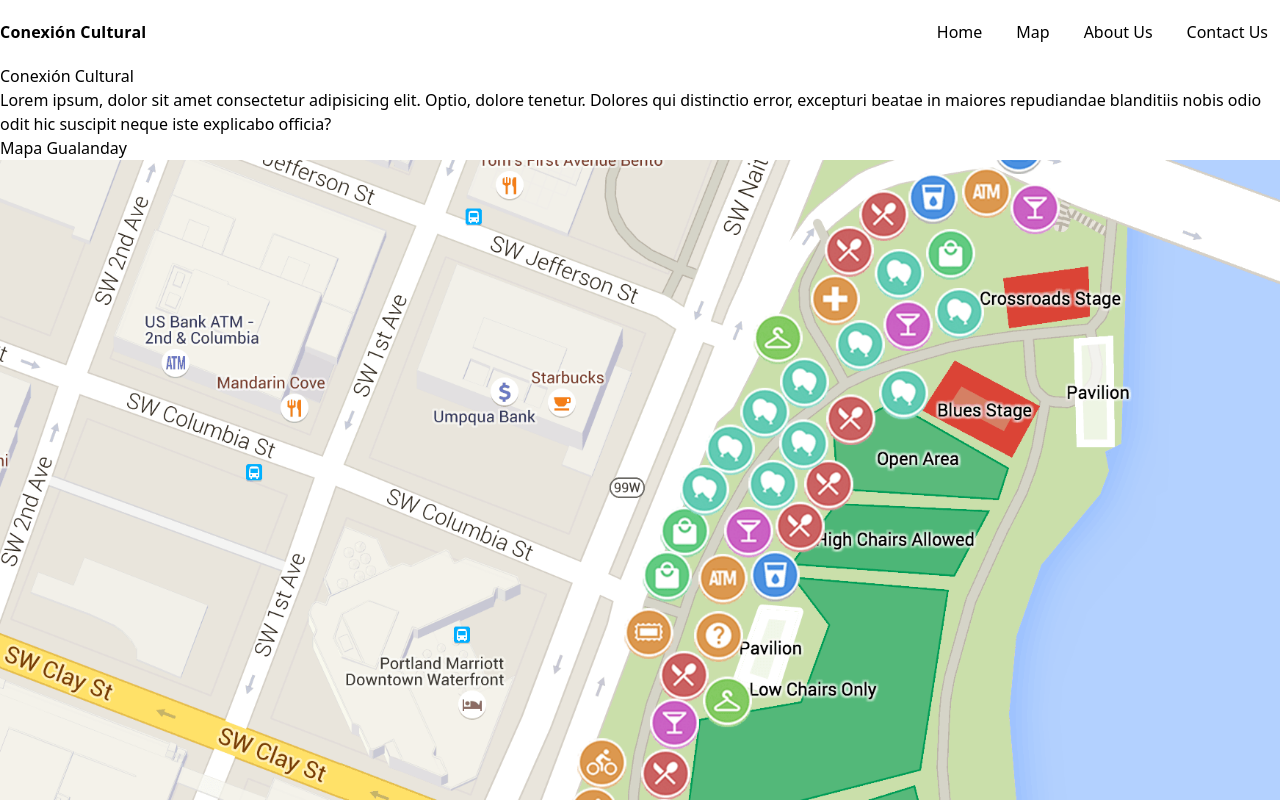
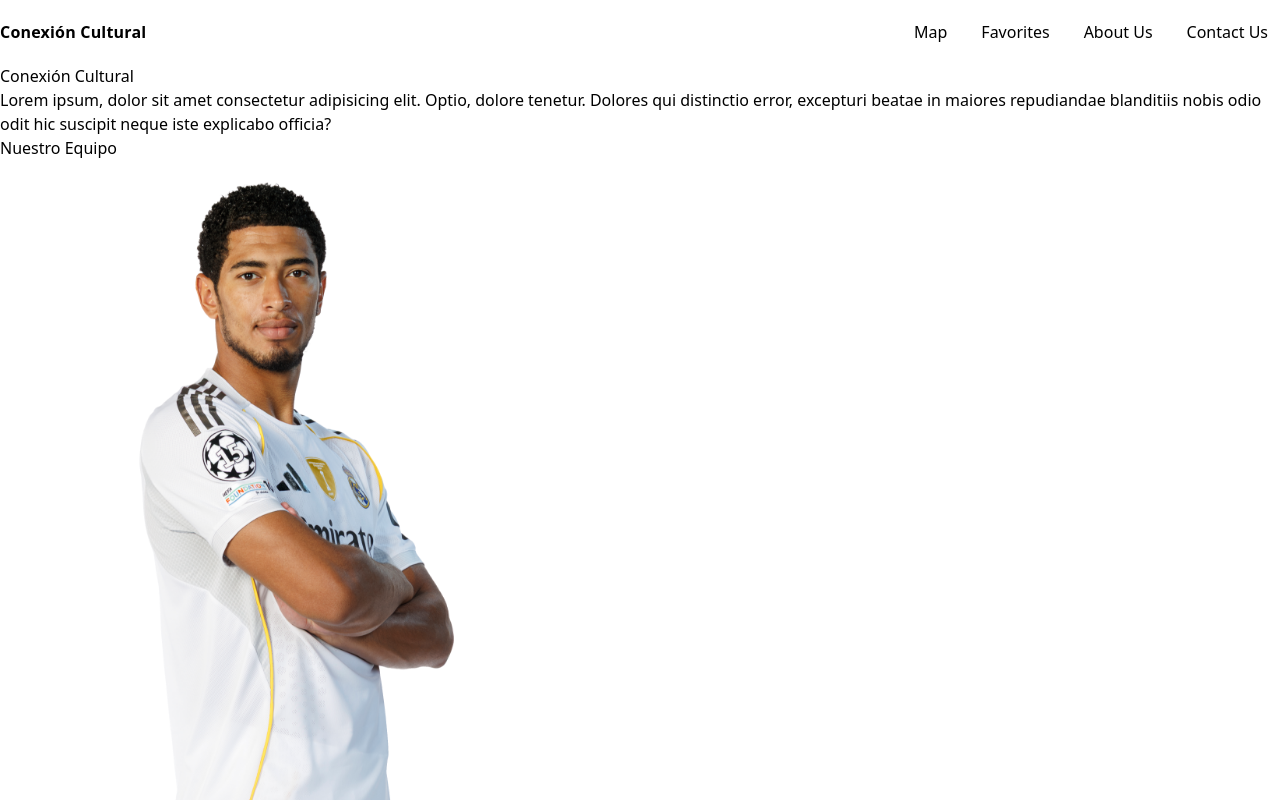
Before and after one commit to ExaCol/conexioncultural, a Next.js app: page / in a window 1280 px wide. Shown: the top 800 px of the page. Built offline with nearby package versions, Linux system fonts and the light colour scheme.

Commit message:
add target

```diff
--- a/src/app/mapa/page.tsx
+++ b/src/app/mapa/page.tsx
@@ -3,7 +3,6 @@
 Version 1.0
 Maps Page
 */
-
 import React from "react";
 import type { Metadata } from "next";
 import Mapa from "@/components/Mapa";
@@ -13,14 +12,19 @@
   description: "Navega por el mapa interactivo de Gualanday",
 };
 
-function MapaGualanday() {
+export default function MapaGualanday() {
   return (
     <div>
       <h1>Conexión Cultural</h1>
       <h2>Mapa de Gualanday</h2>
       <Mapa />
+      <h3>Ubicación en el Mapa</h3>
+      <p>
+        Lorem ipsum dolor sit amet, consectetur adipisicing elit. Reiciendis
+        officia quibusdam sed ex numquam ea magnam exercitationem placeat,
+        consequuntur sapiente perferendis maiores labore. Eos, sequi minus!
+        Nihil suscipit doloremque error!
+      </p>
     </div>
   );
 }
-
-export default MapaGualanday;
--- a/src/app/page.tsx
+++ b/src/app/page.tsx
@@ -22,17 +22,6 @@
           dolore tenetur. Dolores qui distinctio error, excepturi beatae in
           maiores repudiandae blanditiis nobis odio odit hic suscipit neque iste
           explicabo officia?
-        </p>
-      </section>
-      <section id="map">
-        <h2>Mapa Gualanday</h2>
-        <img src="/map.png" alt="Mapa de Gualanday" />
-        <h3>Ubicación en el Mapa</h3>
-        <p>
-          Lorem ipsum dolor sit amet, consectetur adipisicing elit. Reiciendis
-          officia quibusdam sed ex numquam ea magnam exercitationem placeat,
-          consequuntur sapiente perferendis maiores labore. Eos, sequi minus!
-          Nihil suscipit doloremque error!
         </p>
       </section>
       <section id="about-us">
--- a/src/components/Header.tsx
+++ b/src/components/Header.tsx
@@ -3,66 +3,92 @@
 Version 1.0
 Header Component
 */
-
 "use client";
 
-import { useCallback , useState } from "react";
+import { useCallback, useState } from "react";
+import Link from "next/link";
+import { usePathname, useRouter } from "next/navigation";
 import s from "@/styles/Header.module.css";
 
-const nav = [
-  { targetId: "home", label: "Home" },
-  { targetId: "map", label: "Map" },
-  { targetId: "about-us", label: "About Us" },
-  { targetId: "contact-us", label: "Contact Us" },
+type Item =
+  | { type: "route"; label: string; href: string }
+  | { type: "hash";  label: string; targetId: string };
+
+const nav: Item[] = [
+  { type: "hash",  targetId: "home",      label: "Home" },
+  { type: "route", href:  "/mapa",        label: "Map" },
+  { type: "route", href:  "/favoritos",   label: "Favorites" },
+  { type: "hash",  targetId: "about-us",  label: "About Us" },
+  { type: "hash",  targetId: "contact-us",label: "Contact Us" },
 ];
 
 export default function Header() {
   const [open, setOpen] = useState(false);
-  const [activeId, setActiveId] = useState<string>(nav[0].targetId);
+  const [activeId, setActiveId] = useState<string>("home");
+  const pathname = usePathname();
+  const router = useRouter();
+
   const scrollToId = useCallback((id: string) => {
     const el = document.getElementById(id);
     if (!el) return;
-
     const header = document.querySelector(`.${s.header}`) as HTMLElement | null;
     const headerH = header?.offsetHeight ?? 0;
     const y = el.getBoundingClientRect().top + window.scrollY - headerH - 8;
-
     window.scrollTo({ top: y, behavior: "smooth" });
     setActiveId(id);
     setOpen(false);
   }, []);
 
+  const handleNav = (item: Item) => (e: React.MouseEvent) => {
+    if (item.type === "route") {
+      setOpen(false);
+      return;
+    }
+    e.preventDefault();
+    if (pathname !== "/") {
+      setOpen(false);
+      router.push(`/#${item.targetId}`);
+      return;
+    }
+    scrollToId(item.targetId);
+  };
 
   return (
     <header className={s.header}>
       <div className={`container ${s.row}`}>
-        <a
-          href="#home"
-          className={s.logo}
-          onClick={e => {
-            e.preventDefault();
-            scrollToId("home");
-          }}
-        >
+        <Link href="/" className={s.logo} onClick={() => setOpen(false)}>
           Conexión Cultural
-        </a>
+        </Link>
 
         <nav className={s.desktopNav} aria-label="Principal">
-          {nav.map(({ targetId, label }) => {
-            const href = `#${targetId}`;
-            const isActive = activeId === targetId;
+          {nav.map((item) => {
+            const key = item.type === "route" ? item.href : item.targetId;
+            const isActive =
+              item.type === "hash" ? activeId === item.targetId : pathname === item.href;
+
+            if (item.type === "route") {
+              return (
+                <Link
+                  key={key}
+                  href={item.href}
+                  className={`${s.link} ${isActive ? s.active : ""}`}
+                  onClick={() => setOpen(false)}
+                >
+                  {item.label}
+                </Link>
+              );
+            }
+
+            const href = `#${item.targetId}`;
             return (
               <a
-                key={targetId}
+                key={key}
                 href={href}
-                onClick={e => {
-                  e.preventDefault();
-                  scrollToId(targetId);
-                }}
+                onClick={handleNav(item)}
                 aria-current={isActive ? "true" : undefined}
                 className={`${s.link} ${isActive ? s.active : ""}`}
               >
-                {label}
+                {item.label}
               </a>
             );
           })}
@@ -73,7 +99,7 @@
           aria-label="Abrir menú"
           aria-expanded={open}
           aria-controls="mobile-nav"
-          onClick={() => setOpen(v => !v)}
+          onClick={() => setOpen((v) => !v)}
         >
           <span className={s.bar} />
           <span className={s.bar} />
@@ -86,20 +112,35 @@
         className={`${s.mobileNav} ${open ? s.mobileNavOpen : ""}`}
         aria-label="Menú móvil"
       >
-        {nav.map(({ targetId, label }) => {
-          const href = `#${targetId}`;
-          const isActive = activeId === targetId;
+        {nav.map((item) => {
+          const key = item.type === "route" ? item.href : item.targetId;
+          const isActive =
+            item.type === "route"
+              ? pathname === item.href
+              : activeId === item.targetId;
+
+          if (item.type === "route") {
+            return (
+              <Link
+                key={key}
+                href={item.href}
+                className={`${s.mobileLink} ${isActive ? s.active : ""}`}
+                onClick={() => setOpen(false)}
+              >
+                {item.label}
+              </Link>
+            );
+          }
+
+          const href = `#${item.targetId}`;
           return (
             <a
-              key={targetId}
+              key={key}
               href={href}
-              onClick={e => {
-                e.preventDefault();
-                scrollToId(targetId);
-              }}
+              onClick={handleNav(item)}
               className={`${s.mobileLink} ${isActive ? s.active : ""}`}
             >
-              {label}
+              {item.label}
             </a>
           );
         })}
--- a/src/components/Mapa.tsx
+++ b/src/components/Mapa.tsx
@@ -3,24 +3,41 @@
 Version 1.0
 Map Component
 */
-
 "use client";
 
-import { useEffect, useRef } from "react";
-import { useRouter } from "next/navigation";
+import { useEffect, useRef, useState } from "react";
 import { setOptions, importLibrary } from "@googlemaps/js-api-loader";
+import Target, { Place } from "./Target";
 
-type Punto = { id: string; nombre: string; position: google.maps.LatLngLiteral };
+export type Punto = Place & { position: google.maps.LatLngLiteral };
 
 const puntos: Punto[] = [
-  { id: "1", nombre: "Plaza",  position: { lat: 4.283, lng: -75.03075 } },
-  { id: "2", nombre: "Museo",  position: { lat: 4.28306, lng: -75.030755 } },
-  { id: "3", nombre: "Parque", position: { lat: 4.28306, lng: -75.03076 } },
+  {
+    id: "1",
+    nombre: "Plaza",
+    description: "La plaza principal de Gualanday, punto de encuentro.",
+    imageUrl: "/lugar.jpg",
+    position: { lat: 4.283, lng: -75.03075 },
+  },
+  {
+    id: "2",
+    nombre: "Museo",
+    description: "Pequeño museo con historia local y artesanías.",
+    imageUrl: "/lugar.jpg",
+    position: { lat: 4.28306, lng: -75.030755 },
+  },
+  {
+    id: "3",
+    nombre: "Parque",
+    description: "Zona verde ideal para paseos y fotografías.",
+    imageUrl: "/lugar.jpg",
+    position: { lat: 4.28306, lng: -75.03076 },
+  },
 ];
 
 export default function Mapa() {
   const divRef = useRef<HTMLDivElement>(null);
-  const router = useRouter();
+  const [seleccionado, setSeleccionado] = useState<Punto | null>(null);
 
   useEffect(() => {
     let map: google.maps.Map | null = null;
@@ -28,22 +45,18 @@
     const init = async () => {
       if (!divRef.current) return;
 
-      setOptions({
-        key: process.env.NEXT_PUBLIC_API_KEY!,
-      });
+      setOptions({ key: process.env.NEXT_PUBLIC_API_KEY! });
       const mapId = process.env.NEXT_PUBLIC_GMP_MAP_ID;
 
-      const { Map, InfoWindow } = (await importLibrary("maps")) as google.maps.MapsLibrary;
-      const { AdvancedMarkerElement } = (await importLibrary("marker")) as google.maps.MarkerLibrary;
+      const { Map } = (await importLibrary("maps")) as google.maps.MapsLibrary;
+      const { AdvancedMarkerElement } =
+        (await importLibrary("marker")) as google.maps.MarkerLibrary;
 
       map = new Map(divRef.current, {
-        //4.283070, -75.030759
         center: { lat: 4.28307, lng: -75.030759 },
         zoom: 13,
         mapId,
       });
-
-      const info = new InfoWindow();
 
       const bounds = new google.maps.LatLngBounds();
 
@@ -55,25 +68,22 @@
         });
 
         bounds.extend(p.position);
-
-        marker.addListener("click", () => {
-          info.close();
-          info.setContent(`<strong>${p.nombre}</strong><br/>ID: ${p.id}`);
-          info.open({ map: map!, anchor: marker });
-
-        });
+        marker.addListener("click", () => setSeleccionado(p));
       });
 
-      if (!bounds.isEmpty()) {
-        map.fitBounds(bounds);
-      }
+      if (!bounds.isEmpty()) map.fitBounds(bounds);
     };
 
     init();
     return () => {
       map = null;
     };
-  }, [router]);
+  }, []);
 
-  return <div ref={divRef} style={{ width: "100%", height: 500 }} />;
+  return (
+    <>
+      <div ref={divRef} style={{ width: "100%", height: 500 }} />
+      <Target place={seleccionado} onClose={() => setSeleccionado(null)} />
+    </>
+  );
 }
--- /dev/null
+++ b/src/components/Target.tsx
@@ -0,0 +1,67 @@
+/*
+Developed by EXA
+Version 1.0
+Target Component
+*/
+
+"use client";
+import React from "react";
+
+export type Place = {
+  id: string;
+  nombre: string;
+  description: string;
+  imageUrl: string;
+};
+
+type Props = {
+  place: Place | null;
+  onClose: () => void;
+};
+
+export default function PlacePopup({ place, onClose }: Props) {
+  if (!place) return null;
+
+  return (
+    <div
+      role="dialog"
+      aria-modal
+      className="fixed inset-0 z-[9999] flex items-center justify-center"
+    >
+      <button
+        aria-label="Cerrar"
+        onClick={onClose}
+        className="absolute inset-0 bg-black/40"
+      />
+
+      <div className="relative w-[92%] max-w-md overflow-hidden rounded-2xl bg-white shadow-2xl">
+        <div className="h-48 w-full overflow-hidden bg-gray-100">
+          <img
+            src={place.imageUrl}
+            alt={place.nombre}
+            className="h-full w-full object-cover"
+            onError={(e) => {
+              (e.currentTarget as HTMLImageElement).src = "/fallback.jpg";
+            }}
+          />
+        </div>
+
+        <div className="p-5">
+          <div className="mb-2 flex items-start justify-between">
+            <h3 className="text-lg font-semibold">{place.nombre}</h3>
+            <button
+              onClick={onClose}
+              className="rounded-full border px-3 py-1 text-sm hover:bg-gray-50"
+            >
+              ✕
+            </button>
+          </div>
+
+          <p className="text-sm text-gray-700 leading-relaxed">
+            {place.description}
+          </p>
+        </div>
+      </div>
+    </div>
+  );
+}
```
Also changed, not shown: public/lugar.jpg (added). Lines whose indentation alone changed are shown as unchanged.
